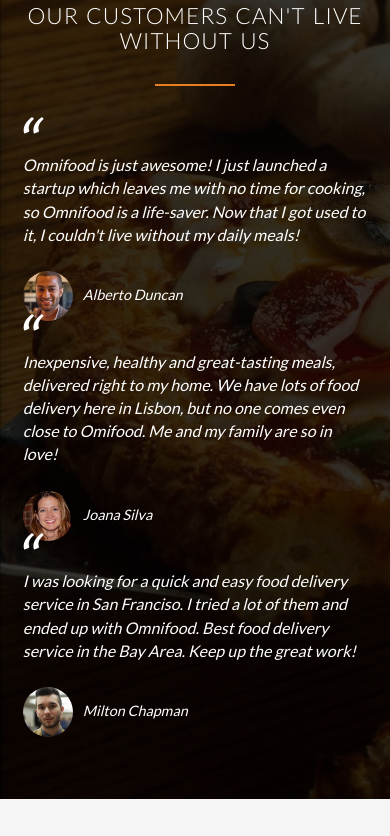
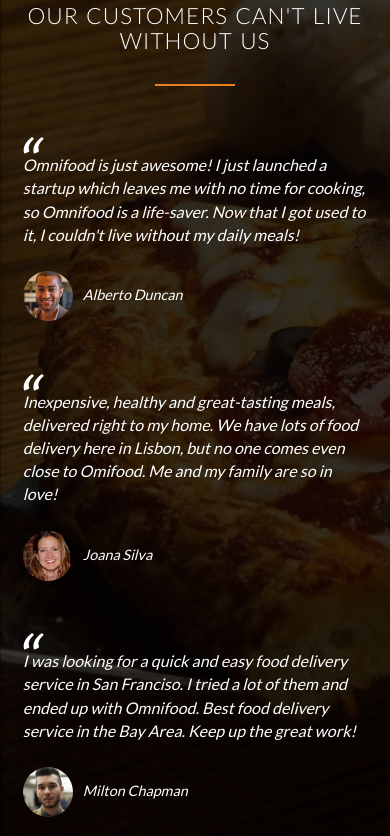
Before and after one commit to ghabbour/omnifood, a plain HTML site: page index.html in a window 390 px wide. Shown: the part 4814-5650 px from the top of the page. Drawn offline with Linux system fonts and the light colour scheme; files whose address does not match are found by name.

Commit message:
some edits

```diff
--- a/resources/css/queries.css
+++ b/resources/css/queries.css
@@ -97,6 +97,10 @@
     h2 { font-size: 140% }
     .long-copy { width: 100% }
 
+    blockquote { margin-bottom: 2rem }
+
+    blockquote:before { top: -30px; }
+
     .plan-box {
         margin: 10px 0;
     }
```
